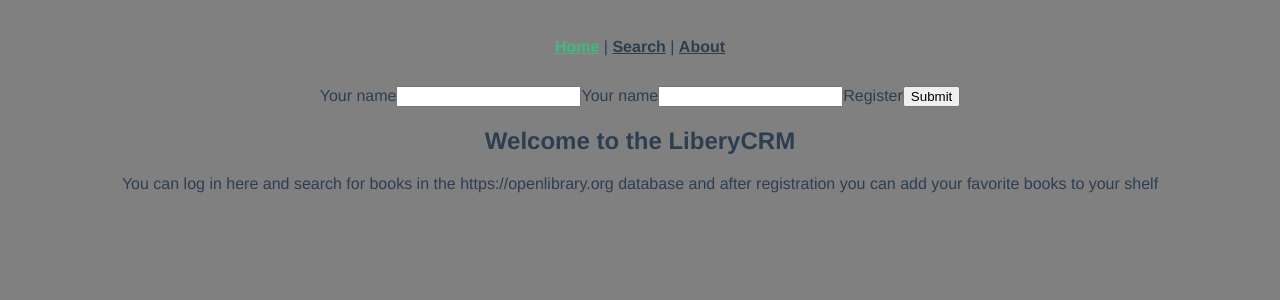
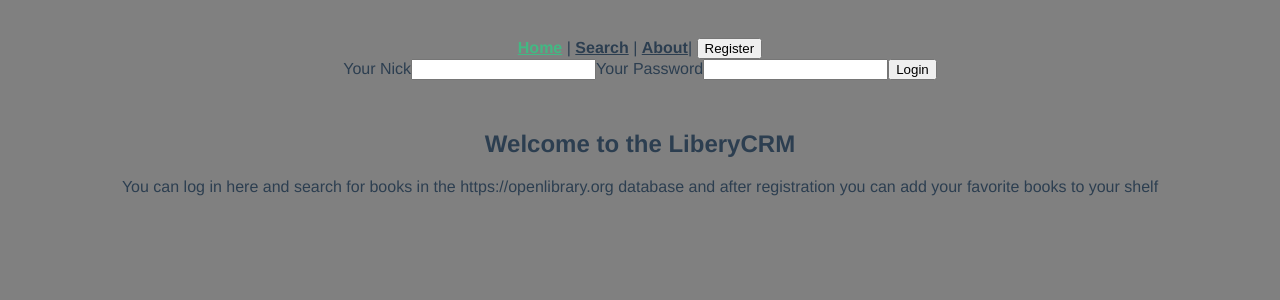
Before and after one commit to samcoswymysl/book-base-crm, a Vue app in the folder client/: page / in a window 1280 px wide. Shown: the top 300 px of the page. Built offline with nearby package versions, Linux system fonts and the light colour scheme.

Commit message:
Add loggin window, and fetch to server

```diff
--- a/client/src/App.vue
+++ b/client/src/App.vue
@@ -3,12 +3,49 @@
     <div id="nav">
       <router-link to="/">Home</router-link> |
       <router-link to="/search">Search</router-link> |
-      <router-link to="/about">About</router-link>
+      <router-link to="/about">About</router-link>|
+
+      <button
+        v-if="!loginNow"
+        v-on:click="register"
+        >Register
+      </button>
+      <Register
+        v-if="registerWindow"
+      />
+
+      <Login/>
+
     </div>
     <router-view/>
   </div>
 </template>
 <script>
+import Register from './components/Register.vue';
+import Login from './components/Login.vue';
+
+export default {
+  name: 'App',
+  components: {
+    Register,
+    Login,
+  },
+  data() {
+    return {
+      registerWindow: false,
+      registrationPossible: true,
+      loginNow: false,
+      loginWindow: false,
+    };
+  },
+  methods: {
+    register() {
+      this.registerWindow = !this.registerWindow;
+    },
+
+  },
+
+};
 
 </script>
 
--- a/client/src/components/Login.vue
+++ b/client/src/components/Login.vue
@@ -1,10 +1,45 @@
 <template>
+  <div class="logginWrapper">
+    <div class="loginWindow">
+      <p v-if="loginMessage">{{loginMessage}}</p>
+    <label for="userName" >Your Nick</label>
+    <input
+      type="text"
+      id="userName"
+      v-model="name"
+    >
+    <label for="userPass">Your Password</label>
+    <input
+      type="password"
+      id="userPass"
+      v-model="password"
+    >
+    <button v-on:click="login">Login</button>
+    </div>
+
+  </div>
 
 </template>
 
 <script>
+import ConnectWithServ from '../utils/connectWithServ';
+
 export default {
   name: 'Login',
+  data() {
+    return {
+      name: '',
+      password: '',
+      loginMessage: '',
+    };
+  },
+
+  methods: {
+    async login() {
+      this.loginMessage = await ConnectWithServ.login(this.name, this.password);
+    },
+  },
+
 };
 </script>
 
--- a/client/src/components/Register.vue
+++ b/client/src/components/Register.vue
@@ -13,6 +13,7 @@
     <input
       type="text"
       id="name"
+      placeholder="Min 4 at"
       required
       v-model="name"
     >
@@ -20,6 +21,7 @@
     <input
       type="password"
       id="password"
+      placeholder="Min 6 at"
       required
       v-model="password"
     >
--- a/client/src/utils/connectWithServ.js
+++ b/client/src/utils/connectWithServ.js
@@ -2,7 +2,6 @@
   // Registr
 
   static addUser(name, password) {
-    console.log(name, password);
     return new Promise((resolve, reject) => {
       try {
         fetch('http://localhost:3000/register', {
@@ -26,4 +25,29 @@
       }
     });
   }
+
+  static login(name, password) {
+    return new Promise((resolve, reject) => {
+      try {
+        fetch('http://localhost:3000/login', {
+          method: 'POST',
+          headers: {
+            'Content-Type': 'application/json',
+          },
+          body: JSON.stringify({
+            name,
+            password,
+          }),
+
+        })
+          .then((res) => res.json())
+          .then((data) => {
+            console.log(data);
+            resolve(data);
+          });
+      } catch (e) {
+        reject(e.message);
+      }
+    });
+  }
 }
--- a/client/src/views/Home.vue
+++ b/client/src/views/Home.vue
@@ -1,6 +1,5 @@
 <template>
   <div class="home">
-    <Register/>
     <h2>Welcome to the LiberyCRM </h2>
     <p>You can log in here and search for books in the https://openlibrary.org database and after registration you can add your favorite books to your shelf</p>
   </div>
@@ -8,12 +7,7 @@
 
 <script>
 
-import Register from '../components/Register.vue';
-
 export default {
   name: 'Home',
-  components: {
-    Register,
-  },
 };
 </script>
```
